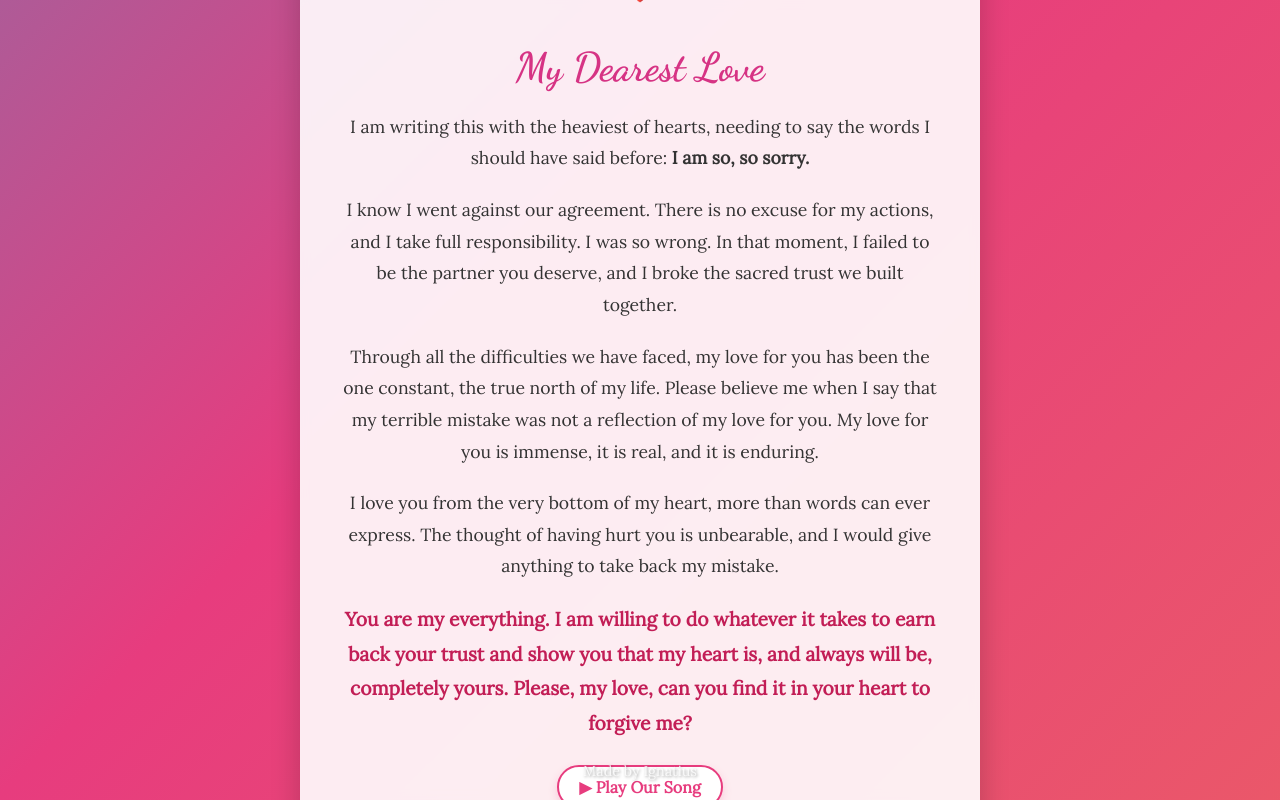
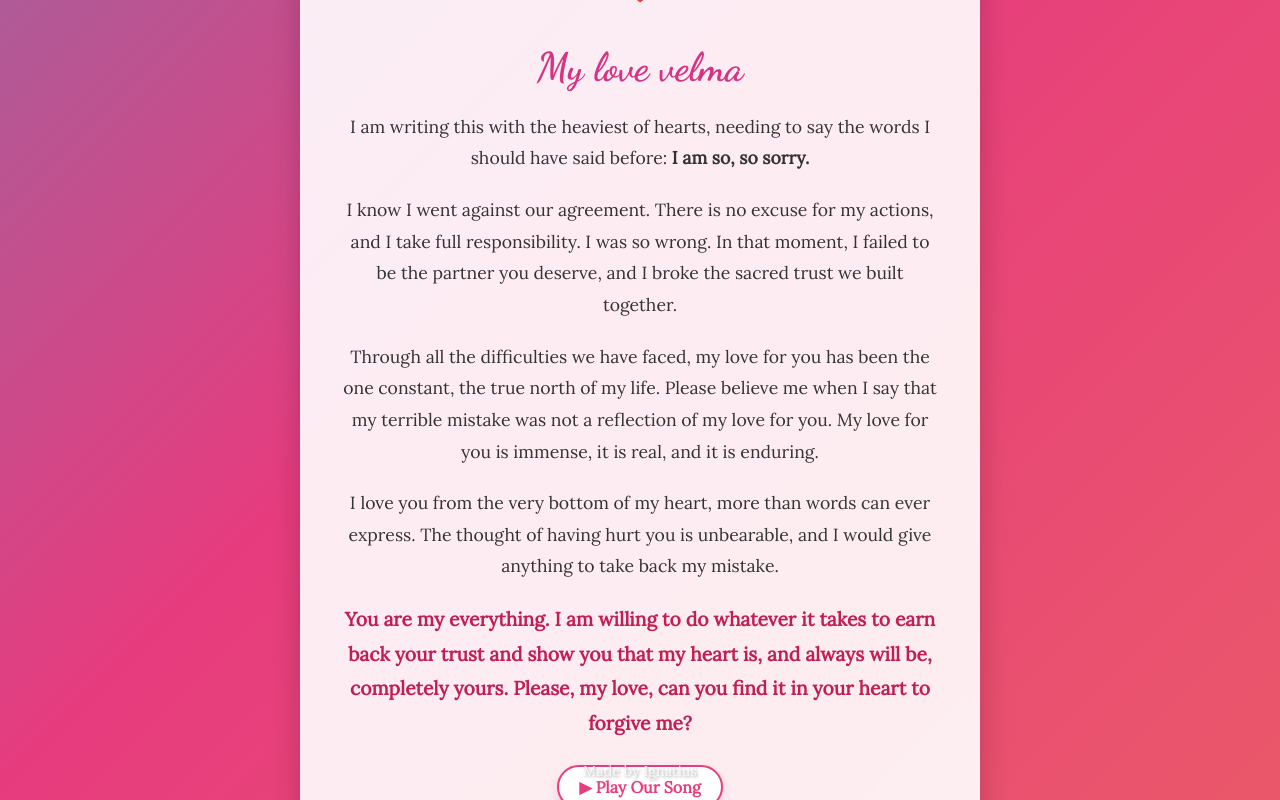
Before and after one commit to Ignatiusperez/sorry, a plain HTML site: page index.html in a window 1280 px wide. Drawn offline with Linux system fonts and the light colour scheme.

Commit message:
Update index.html

```diff
--- a/index.html
+++ b/index.html
@@ -150,7 +150,7 @@
         <div class="love-logo">❤️</div>
 
         <!-- The Heartfelt Message -->
-        <h1>My Dearest Love</h1>
+        <h1>My love velma </h1>
 
         <p>
             I am writing this with the heaviest of hearts, needing to say the words I should have said before: <strong>I am so, so sorry.</strong>
```
